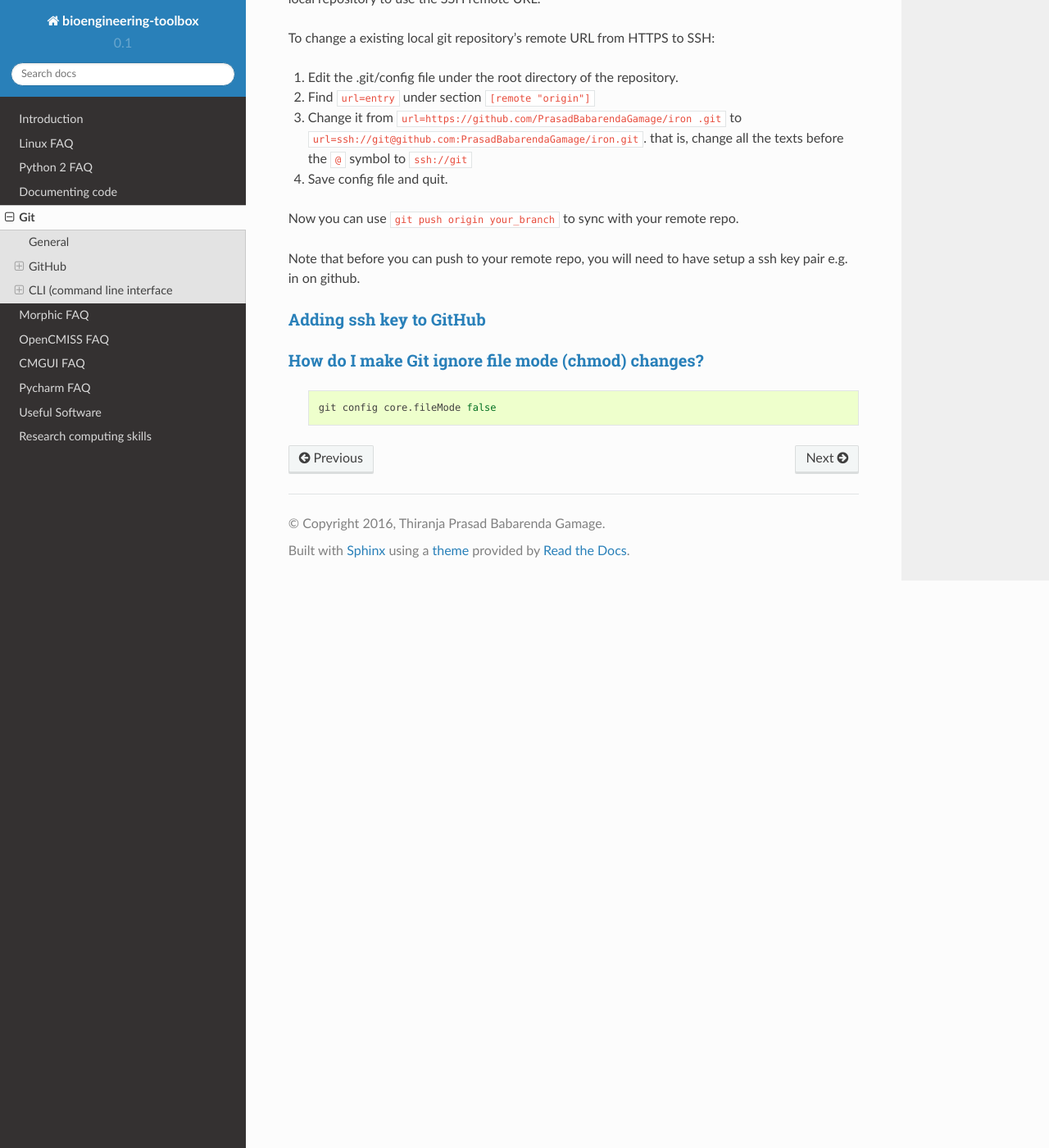
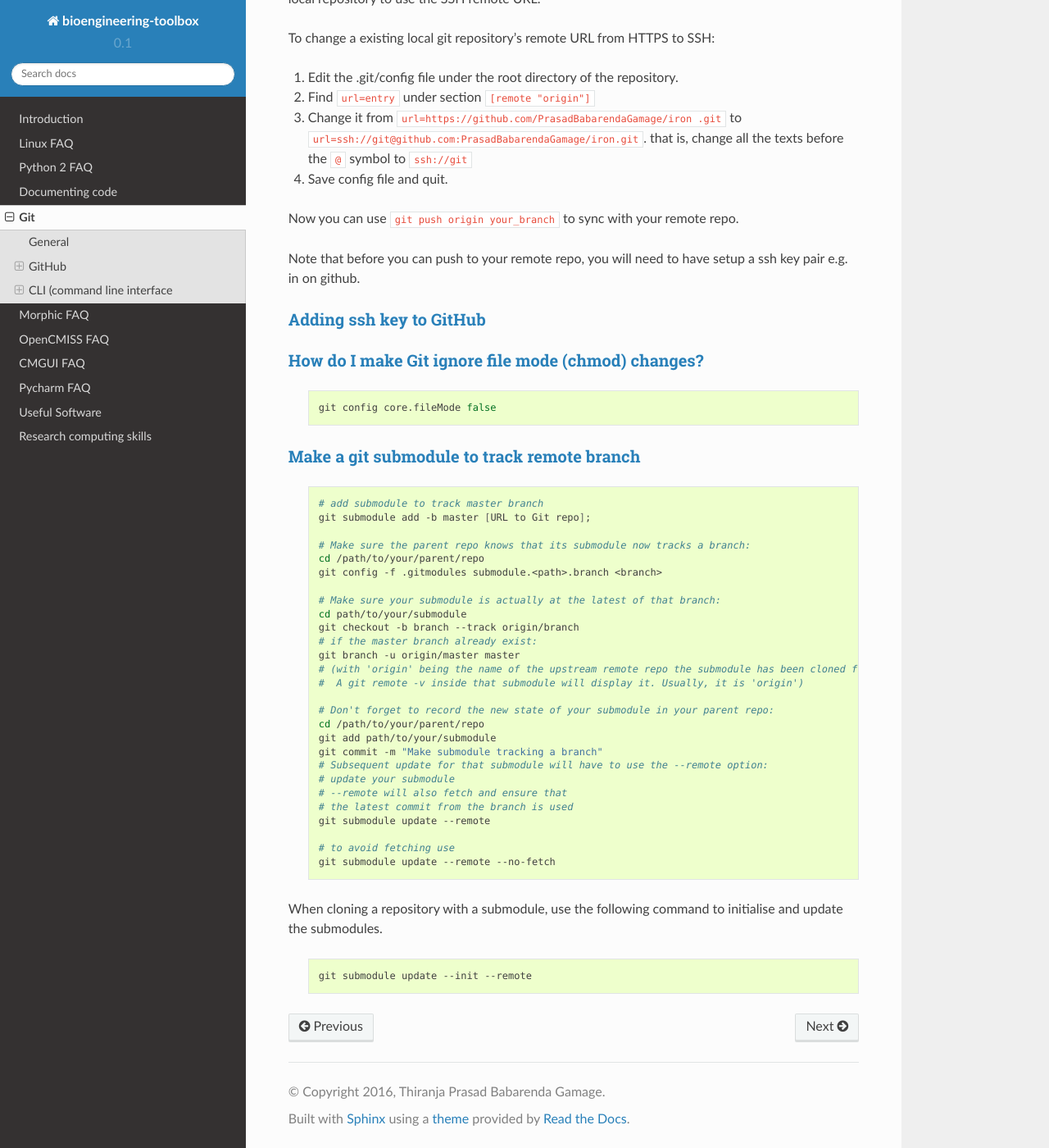
Before and after one commit to PrasadBabarendaGamage/bioengineering-toolbox, a Sphinx documentation site: the page built from docs/source/git.rst, in a window 1280 px wide and 1400 px high, scrolled down 1503 px. Shown: the whole window at 82% size. Built offline with Sphinx 7.4.7 and the Read the Docs theme 2.0.0, drawn with Linux system fonts in a browser that asks for light colours; formulas are drawn with MathJax 3; pages that are not in the unit, such as notebooks, are missing from menus.

Commit message:
Adding info on git submodules

```diff
--- a/docs/source/git.rst
+++ b/docs/source/git.rst
@@ -97,10 +97,49 @@ setup a ssh key pair e.g. in on github.
 `Adding ssh key to GitHub <https://help.github.com/articles/adding-a-new-ssh-key-to-your-github-account/>`_
 ----------------------------------------------------------------------------------------------------
 
-
 `How do I make Git ignore file mode (chmod) changes? <https://stackoverflow.com/questions/1580596/how-do-i-make-git-ignore-file-mode-chmod-changes/>`_
 -------------------------------------------------------------------------------
 
   .. code-block:: bash
 
     git config core.fileMode false
+
+
+`Make a git submodule to track remote branch <https://stackoverflow.com/questions/1777854/git-submodules-specify-a-branch-tag/18799234#18799234/>`_
+--------------------------------------------------
+
+  .. code-block:: bash
+
+    # add submodule to track master branch
+    git submodule add -b master [URL to Git repo];
+
+    # Make sure the parent repo knows that its submodule now tracks a branch:
+    cd /path/to/your/parent/repo
+    git config -f .gitmodules submodule.<path>.branch <branch>
+
+    # Make sure your submodule is actually at the latest of that branch:
+    cd path/to/your/submodule
+    git checkout -b branch --track origin/branch
+    # if the master branch already exist:
+    git branch -u origin/master master
+    # (with 'origin' being the name of the upstream remote repo the submodule has been cloned from.
+    #  A git remote -v inside that submodule will display it. Usually, it is 'origin')
+
+    # Don't forget to record the new state of your submodule in your parent repo:
+    cd /path/to/your/parent/repo
+    git add path/to/your/submodule
+    git commit -m "Make submodule tracking a branch"
+    # Subsequent update for that submodule will have to use the --remote option:
+    # update your submodule
+    # --remote will also fetch and ensure that
+    # the latest commit from the branch is used
+    git submodule update --remote
+
+    # to avoid fetching use
+    git submodule update --remote --no-fetch
+
+When cloning a repository with a submodule, use the following command to initialise and update the submodules.
+
+  .. code-block:: bash
+
+    git submodule update --init --remote
```
